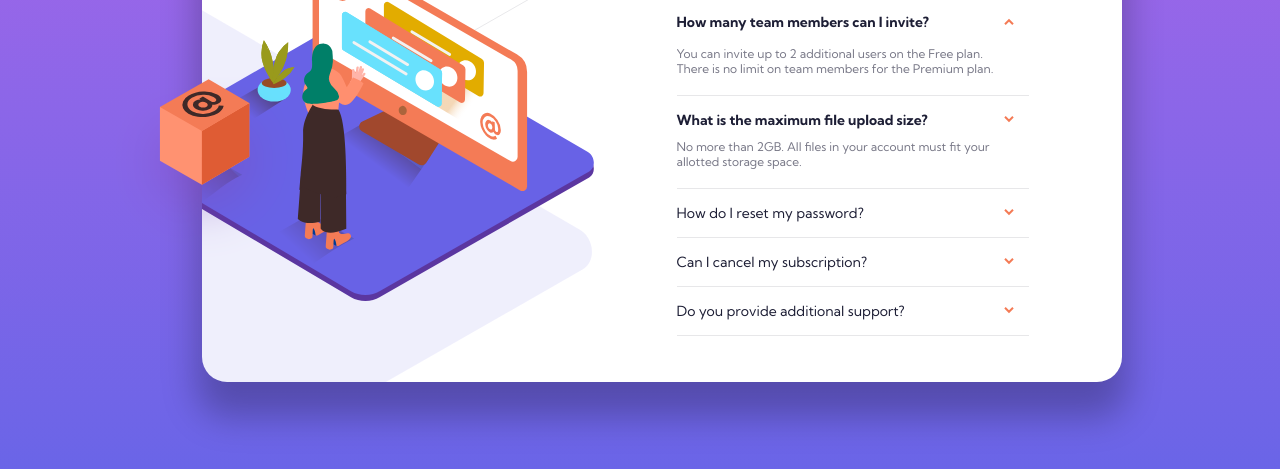
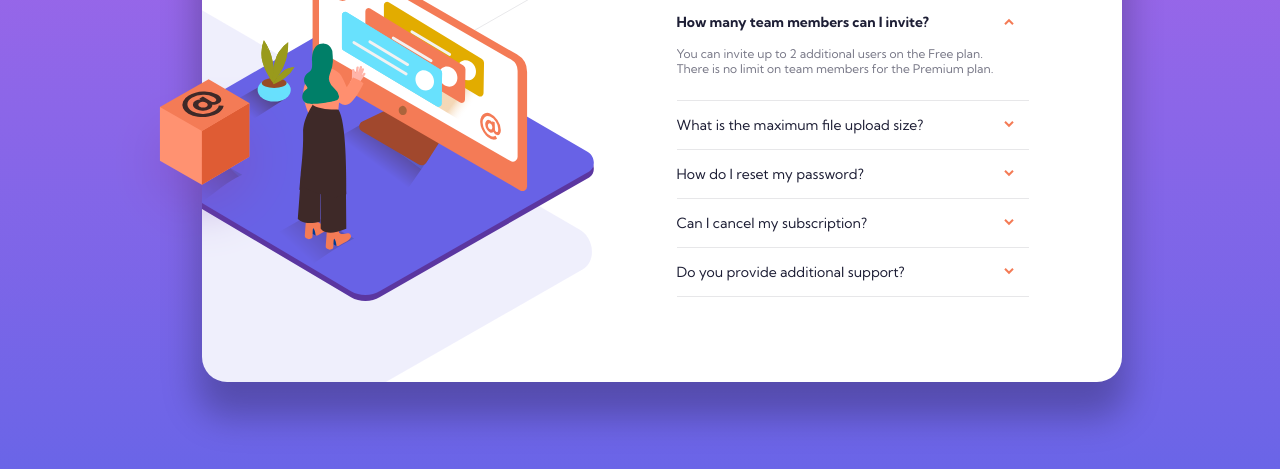
Before and after one commit to marchin7/Frontend-Mentor-FAQ-Accordion-Card, a plain HTML site: page index.html in a window 1280 px wide. Both pictures are taken after a click on the element "How many team members can I invite?". Shown: the part 273-742 px from the top of the page. Drawn offline with Linux system fonts and the light colour scheme.

Commit message:
Add files via upload

```diff
--- a/style.css
+++ b/style.css
@@ -100,11 +100,8 @@ h1 {
     transition: 0.2s ease-in-out;
 }
 .faq-answer.active {
-    height: 50px;
+    height: 55px;
 }
-
-.a2 {height: 50px;}
-.q2 {margin-bottom: 10px; font-weight: 700;}
 
 .arrow {
     float: right;
```
